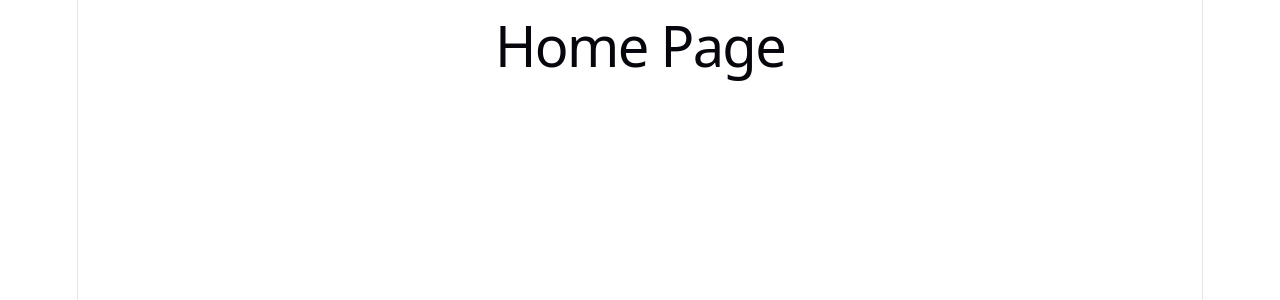
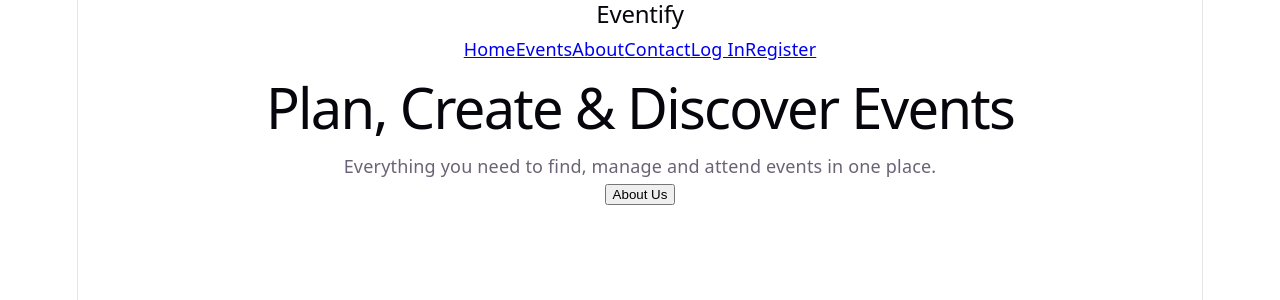
Before and after one commit to hadeelibrahimn-sys/Event-Management-Platform, a React app in the folder frontend/: page / in a window 1280 px wide. Shown: the top 300 px of the page. Built offline with nearby package versions, Linux system fonts and the light colour scheme; the HTML template or start-up script is replaced by a standard one.

Commit message:
Add frontend routing and navbar

```diff
--- a/frontend/src/App.jsx
+++ b/frontend/src/App.jsx
@@ -3,6 +3,12 @@ import { BrowserRouter, Routes, Route } from "react-router-dom";
 import Home from "./pages/Home";
 import Login from "./pages/Login";
 import Register from "./pages/Register";
+import ForgotPassword from "./pages/ForgotPassword";
+import ResetPassword from "./pages/ResetPassword";
+import ExploreEvents from "./pages/ExploreEvents";
+import About from "./pages/About";
+import Contact from "./pages/Contact";
+import CustomerDashboard from "./pages/CustomerDashboard";
 
 function App() {
   return (
@@ -11,6 +17,12 @@ function App() {
         <Route path="/" element={<Home />} />
         <Route path="/login" element={<Login />} />
         <Route path="/register" element={<Register />} />
+        <Route path="/forgot-password" element={<ForgotPassword />} />
+        <Route path="/reset-password" element={<ResetPassword />} />
+        <Route path="/events" element={<ExploreEvents />} />
+        <Route path="/about" element={<About />} />
+        <Route path="/contact" element={<Contact />} />
+        <Route path="/dashboard" element={<CustomerDashboard />} />
       </Routes>
     </BrowserRouter>
   );
--- a/frontend/src/components/Navbar.jsx
+++ b/frontend/src/components/Navbar.jsx
@@ -0,0 +1,19 @@
+import { Link } from "react-router-dom";
+
+function Navbar() {
+  return (
+    <nav>
+      <h2>Eventify</h2>
+
+      <Link to="/">Home</Link>
+      <Link to="/events">Events</Link>
+      <Link to="/about">About</Link>
+      <Link to="/contact">Contact</Link>
+
+      <Link to="/login">Log In</Link>
+      <Link to="/register">Register</Link>
+    </nav>
+  );
+}
+
+export default Navbar;
--- a/frontend/src/pages/About.jsx
+++ b/frontend/src/pages/About.jsx
@@ -0,0 +1,5 @@
+function About() {
+  return <h1>About Page</h1>;
+}
+
+export default About;
--- a/frontend/src/pages/Contact.jsx
+++ b/frontend/src/pages/Contact.jsx
@@ -0,0 +1,5 @@
+function Contact() {
+  return <h1>Contact Page</h1>;
+}
+
+export default Contact;
--- a/frontend/src/pages/CustomerDashboard.jsx
+++ b/frontend/src/pages/CustomerDashboard.jsx
@@ -0,0 +1,5 @@
+function CustomerDashboard() {
+  return <h1>Dashboard Page</h1>;
+}
+
+export default CustomerDashboard;
--- a/frontend/src/pages/ExploreEvents.jsx
+++ b/frontend/src/pages/ExploreEvents.jsx
@@ -0,0 +1,5 @@
+function ExploreEvents() {
+  return <h1>Explore Events Page</h1>;
+}
+
+export default ExploreEvents;
--- a/frontend/src/pages/ForgotPassword.jsx
+++ b/frontend/src/pages/ForgotPassword.jsx
@@ -0,0 +1,5 @@
+function ForgotPassword() {
+  return <h1>Forgot Password Page</h1>;
+}
+
+export default ForgotPassword;
--- a/frontend/src/pages/Home.jsx
+++ b/frontend/src/pages/Home.jsx
@@ -1,5 +1,21 @@
+import Navbar from "../components/Navbar";
+
 function Home() {
-  return <h1>Home Page</h1>;
+  return (
+    <>
+      <Navbar />
+
+      <section>
+        <h1>Plan, Create & Discover Events</h1>
+
+        <p>
+          Everything you need to find, manage and attend events in one place.
+        </p>
+
+        <button>About Us</button>
+      </section>
+    </>
+  );
 }
 
 export default Home;
--- a/frontend/src/pages/ResetPassword.jsx
+++ b/frontend/src/pages/ResetPassword.jsx
@@ -0,0 +1,5 @@
+function ResetPassword() {
+  return <h1>Reset Password Page</h1>;
+}
+
+export default ResetPassword;
```
